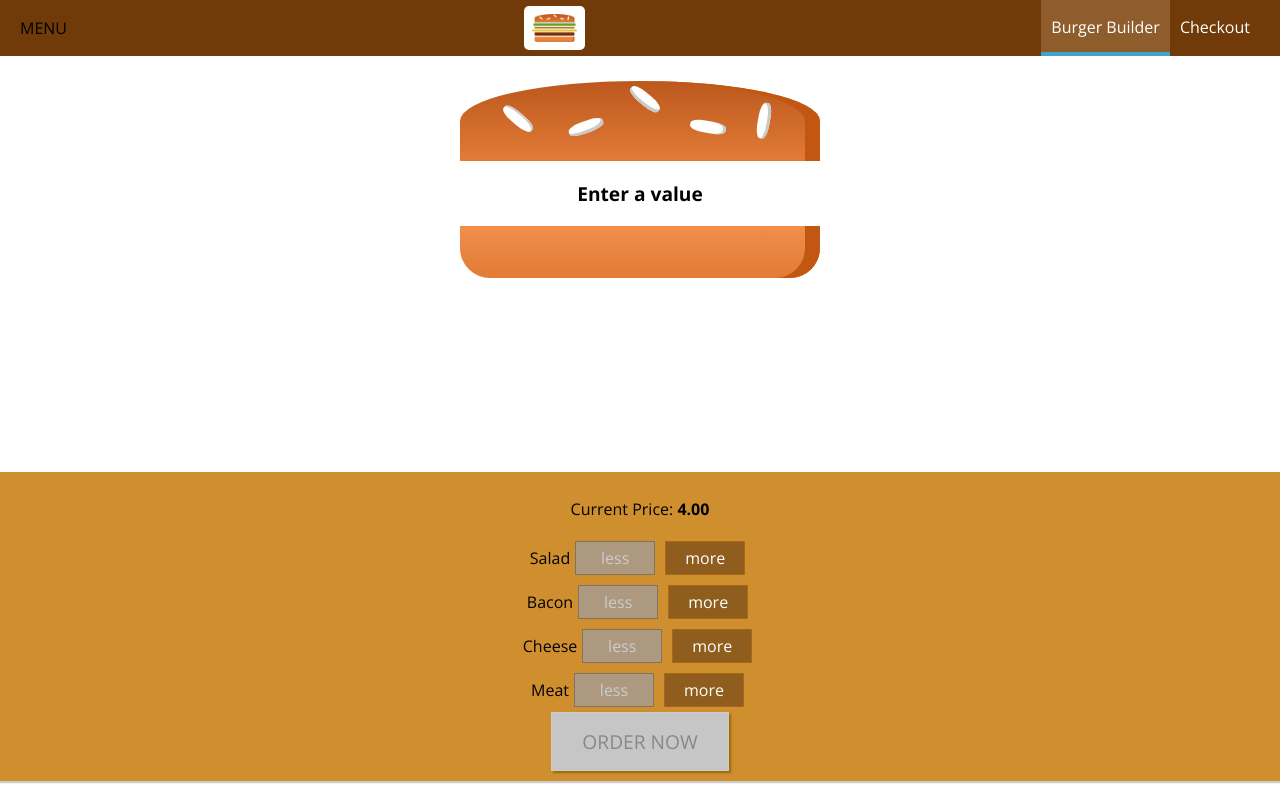
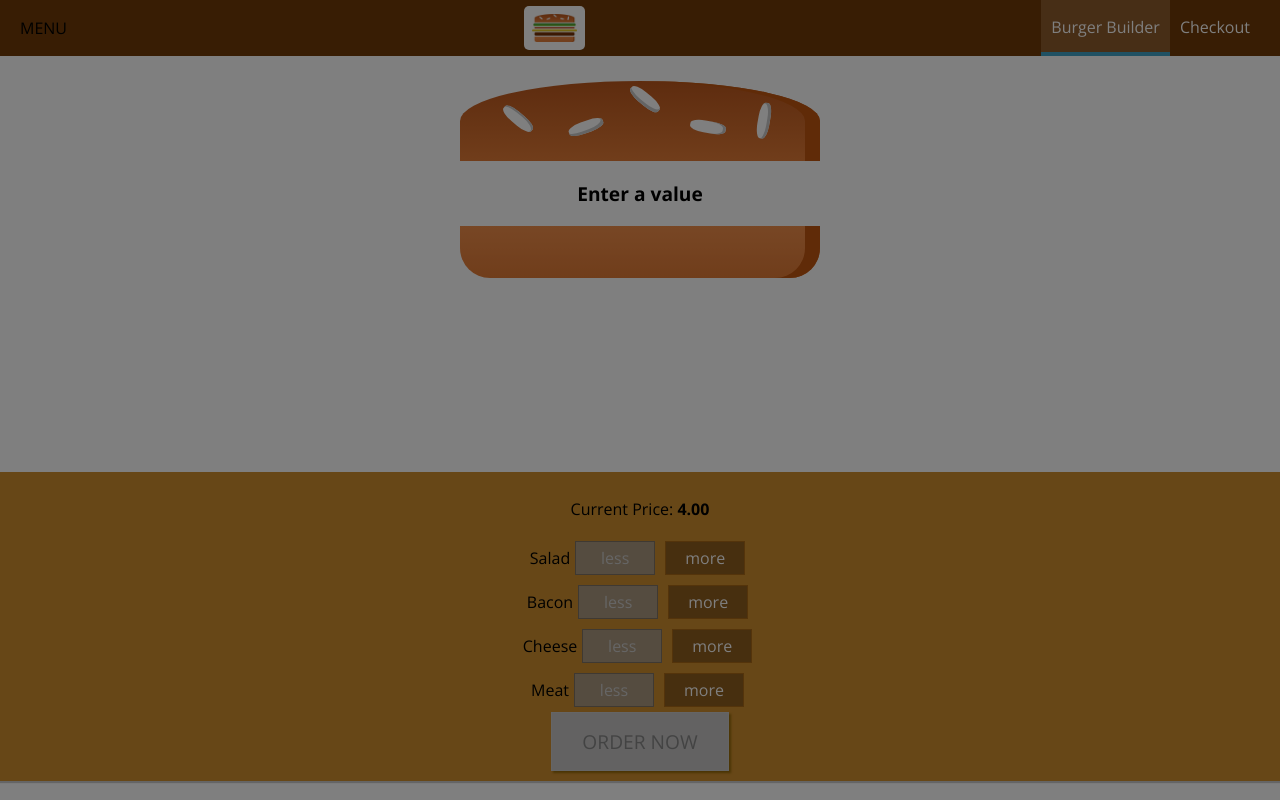
Before and after one commit to clarklindev/react-maximilianschwarzmuller-udemy-react, a React app in the folder burger-basics--01-project-setup/: page / in a window 1280 px wide. Built offline with nearby package versions, Linux system fonts and the light colour scheme.

Commit message:
32. Reusing the Backdrop.mp4

```diff
--- a/burger-basics--01-project-setup/src/components/Layout/Layout.js
+++ b/burger-basics--01-project-setup/src/components/Layout/Layout.js
@@ -1,16 +1,31 @@
-import React from 'react';
+import React, { Component } from 'react';
 
 import Aux from '../../hoc/Auxiliary';
 import classes from './Layout.css';
 import Toolbar from '../Navigation/Toolbar/Toolbar';
 import SideDrawer from '../Navigation/SideDrawer/SideDrawer';
 
-const layout = props => (
-	<Aux>
-		<Toolbar />
-		<SideDrawer />
-		<main className={classes.Content}>{props.children}</main>
-	</Aux>
-);
+class Layout extends Component {
+	state = {
+		showSideDrawer: true
+	};
 
-export default layout;
+	SideDrawerClosedHandler = () => {
+		this.setState({ showSideDrawer: false });
+	};
+
+	render() {
+		return (
+			<Aux>
+				<Toolbar />
+				<SideDrawer
+					open={this.state.showSideDrawer}
+					closed={this.SideDrawerClosedHandler}
+				/>
+				<main className={classes.Content}>{this.props.children}</main>
+			</Aux>
+		);
+	}
+}
+
+export default Layout;
--- a/burger-basics--01-project-setup/src/components/Navigation/SideDrawer/SideDrawer.js
+++ b/burger-basics--01-project-setup/src/components/Navigation/SideDrawer/SideDrawer.js
@@ -2,10 +2,19 @@ import React from 'react';
 import Logo from '../../Logo/Logo';
 import NavigationItems from '../NavigationItems/NavigationItems';
 import classes from './SideDrawer.css';
+import Backdrop from '../../UI/Backdrop/Backdrop';
+import Aux from '../../../hoc/Auxiliary';
 
 const sideDrawer = props => {
+	let attachedClasses = [classes.SideDrawer, classes.Close];
+	if (props.open) {
+		attachedClasses = [classes.SideDrawer, classes.Open];
+	}
+
 	return (
-		<div className={classes.SideDrawer}>
+		<Aux>
+			<Backdrop show={props.open} clicked={props.closed} />
+			<div className={attachedClasses.join(' ')}>
 				<div className={classes.Logo}>
 					<Logo />
 				</div>
@@ -13,6 +22,7 @@ const sideDrawer = props => {
 					<NavigationItems />
 				</nav>
 			</div>
+		</Aux>
 	);
 };
 
```
Lines whose indentation alone changed are shown as unchanged.
